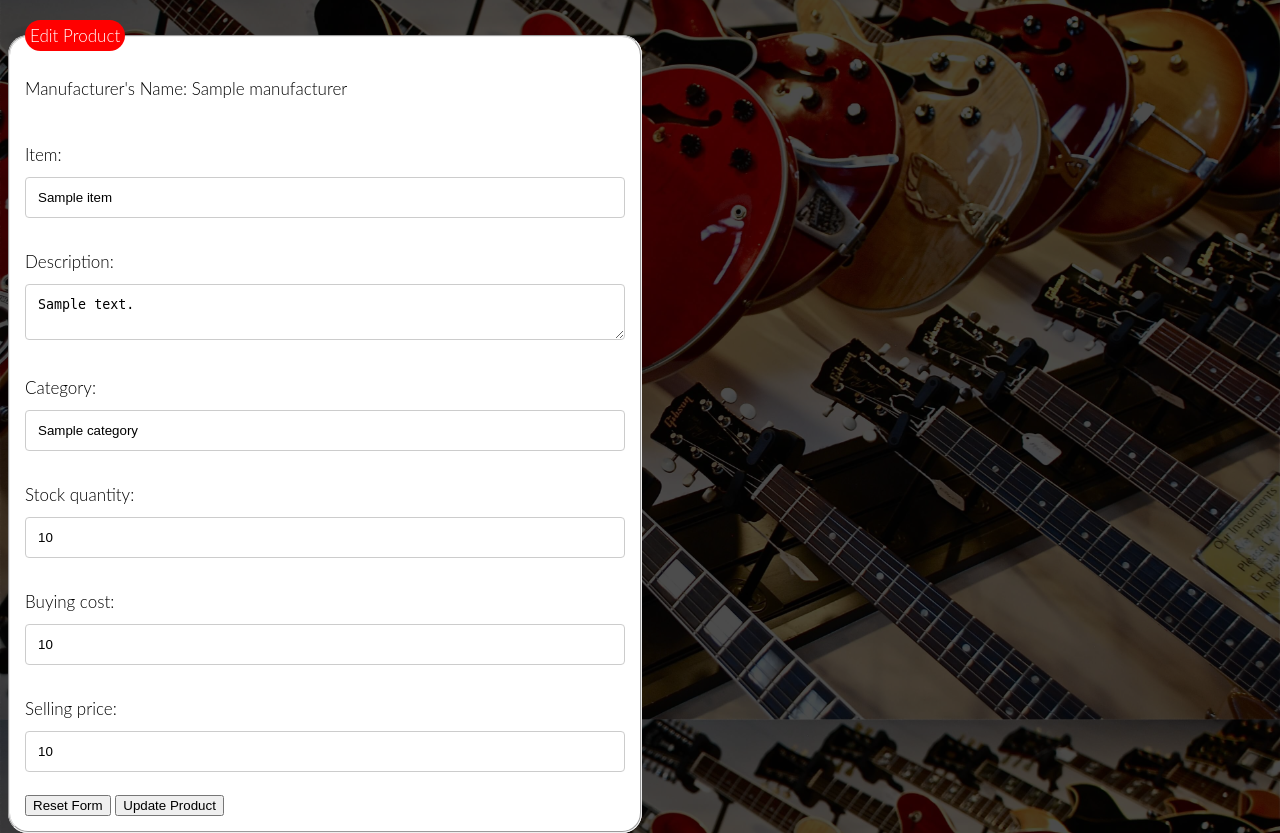
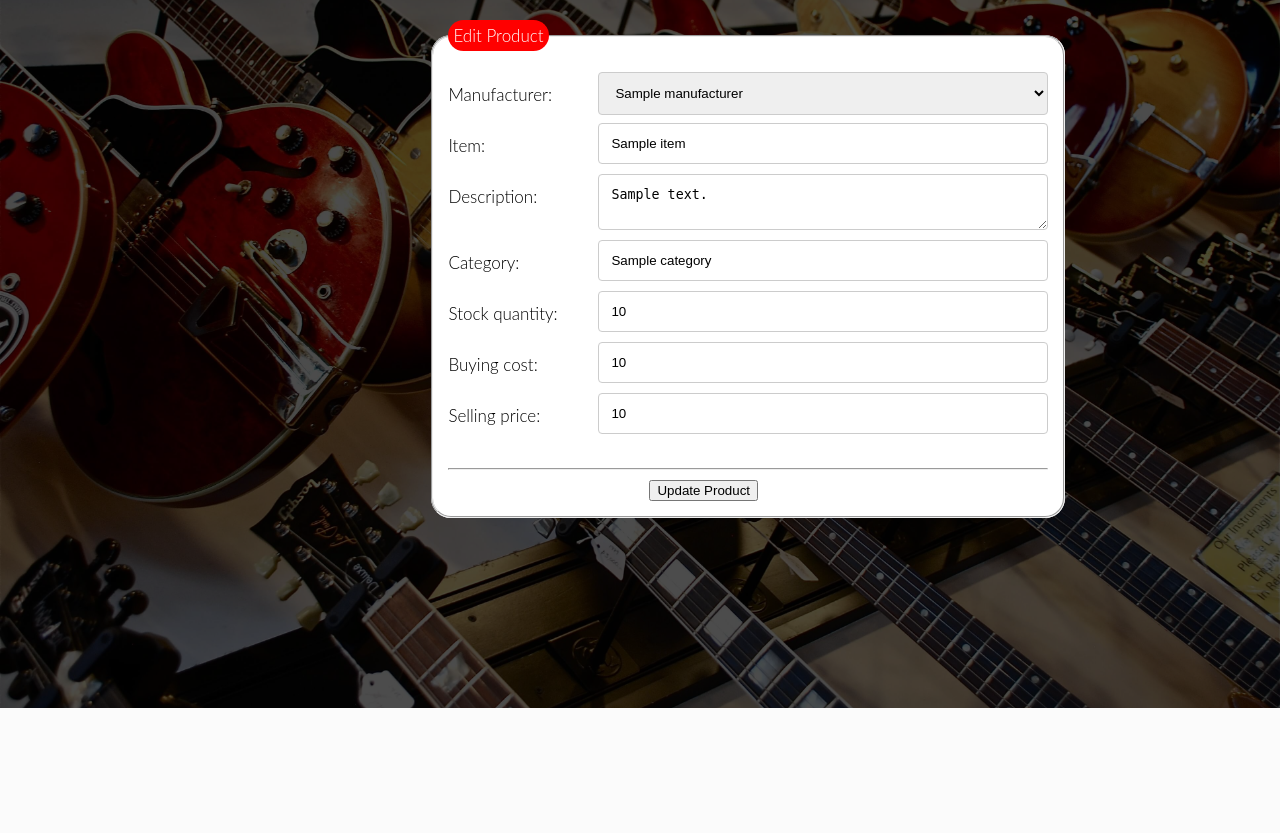
Before and after one commit to camsh69/Guitar_Store_Inventory_App_Python, a Flask app: page /products/1/edit in a window 1280 px wide. Shown: the part 108-941 px from the top of the page. After the commit the page ends 816 px from the top, so only its background shows below. Run offline with Flask 2, Linux system fonts and the light colour scheme; a database or web service that is not in the repository returns one stand-in record (values such as "Sample title"); some libraries are stand-ins or nearby versions.

Commit message:
latest stylings pushed

```diff
--- a/controllers/products_controller.py
+++ b/controllers/products_controller.py
@@ -54,7 +54,8 @@ def show_product(id):
 @products_blueprint.route("/products/<id>/edit")
 def edit_product(id):
     product = product_repository.select(id)
-    return render_template("products/edit.html", title="Edit Product", product=product)
+    manufacturers = manufacturer_repository.select_all()
+    return render_template("products/edit.html", title="Edit Product", product=product, all_manufacturers=manufacturers)
 
 
 @products_blueprint.route("/products/<id>/edit", methods=['POST'])
--- a/templates/products/edit.html
+++ b/templates/products/edit.html
@@ -1,71 +1,93 @@
 {% extends 'base.html' %}
 {% block content %}
 
+<section id="edit-product-container">
+    <div class="centre">
         <fieldset>
             <legend>Edit Product</legend>
 
             <form action="/products/{{ product.id }}/edit" method="post">
 
-        <div>
-            <label for="manufacturer_id">Manufacturer's Name: {{ product.manufacturer.name }}</label>
+                <div class="row">
+                    <div class="col-25">
+                        <label for="manufacturer">Manufacturer: </label>
                     </div>
-        <div>
-            <input type="hidden" name="manufacturer_id" id="manufacturer_id" value="{{ product.manufacturer.id }}">
+                    <div class="col-75">
+                        <select name="manufacturer_id" id="manufacturer">
+                            {% for manufacturer in all_manufacturers %}
+                            {% if manufacturer.id == product.manufacturer.id %}
+                            <option value="{{ manufacturer.id }}" selected>{{ manufacturer.name }}</option>
+                            {% else %}
+                            <option value="{{ manufacturer.id }}">{{ manufacturer.name }}</option>
+                            {% endif %}
+                            {% endfor %}
+                        </select>
                     </div>
-        <br>
-        <div>
+                </div>
+
+
+                <div class="row">
+                    <div class="col-25">
                         <label for="item">Item: </label>
                     </div>
-        <div>
+                    <div class="col-75">
                         <input type="text" name="item" id="item" value="{{ product.item }}" maxlength="255">
                     </div>
-        <br>
+                </div>
 
-        <div>
+                <div class="row">
+                    <div class="col-25">
                         <label for="description">Description: </label>
                     </div>
-        <div>
-            <textarea name="description" id="description" value="{{ product.description }}" cols="18" rows="2"
-                maxlength="255">{{ product.description }}</textarea>
+                    <div class="col-75">
+                        <textarea name="description" id="description" value="{{ product.description }}" cols="18"
+                            rows="2" maxlength="255">{{ product.description }}</textarea>
                     </div>
-        <br>
-        <div>
+                </div>
+                <div class="row">
+                    <div class="col-25">
                         <label for="category">Category: </label>
                     </div>
-        <div>
+                    <div class="col-75">
                         <input type="text" name="category" id="category" value="{{ product.category }}" maxlength="255">
                     </div>
-        <br>
-        <div>
+                </div>
+                <div class="row">
+                    <div class="col-25">
                         <label for="stock_quantity">Stock quantity: </label>
                     </div>
-        <div>
-            <input type="number" name="stock_quantity" id="stock_quantity" min="0" value="{{ product.stock_quantity }}">
+                    <div class="col-75">
+                        <input type="number" name="stock_quantity" id="stock_quantity" min="0"
+                            value="{{ product.stock_quantity }}">
                     </div>
-        <br>
-        <div>
+                </div>
+                <div class="row">
+                    <div class="col-25">
                         <label for="buying_cost">Buying cost: </label>
                     </div>
-        <div>
+                    <div class="col-75">
                         <input type="number" name="buying_cost" id="buying_cost" step="0.01" min="0"
                             value="{{ product.buying_cost }}">
                     </div>
-        <br>
-        <div>
+                </div>
+                <div class="row">
+                    <div class="col-25">
                         <label for="selling_price">Selling price: </label>
                     </div>
-        <div>
+                    <div class="col-75">
                         <input type="number" name="selling_price" id="selling_price" step="0.01" min="0"
                             value="{{ product.selling_price }}">
                     </div>
+                </div>
                 <br>
-        <div>
-            <button type="reset">Reset Form</button>
-            <button type="submit">Update Product</button>
+                <hr>
+                <div class="centre">
+                    <input type="submit" value="Update Product">
                 </div>
             </form>
 
         </fieldset>
-
+    </div>
+</section>
 
 {% endblock content %}
--- a/templates/products/new.html
+++ b/templates/products/new.html
@@ -2,11 +2,11 @@
 {% block content %}
 
 <section id="new-product-form-container">
-    <div style="text-align: center;">
+    <div class="centre">
         <fieldset>
             <legend>Add New Product</legend>
 
-            <form class="form" action="/products/new" method="post">
+            <form action="/products/new" method="post">
                 <div class="row">
                     <div class="col-25">
                         <label for="item">New Item: </label>
@@ -78,7 +78,7 @@
                 </div>
                 <br>
                 <hr>
-                <div>
+                <div class="centre">
                     <input type="reset" value="Reset Form">
                     <input type="submit" value="Add Product">
                 </div>
```
Also changed, not shown: static/style.css (+0 -17 lines). Lines whose indentation alone changed are shown as unchanged.
